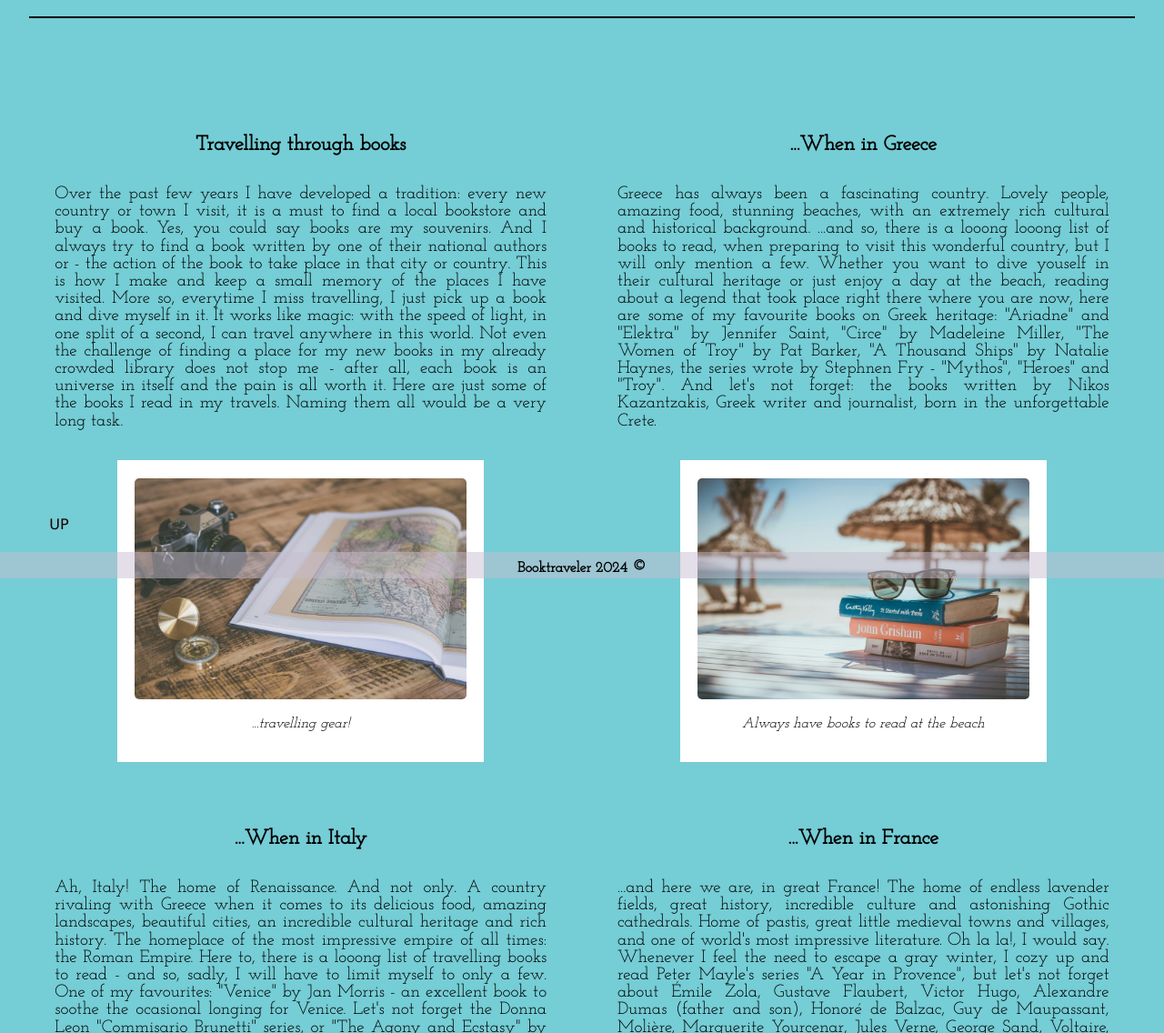
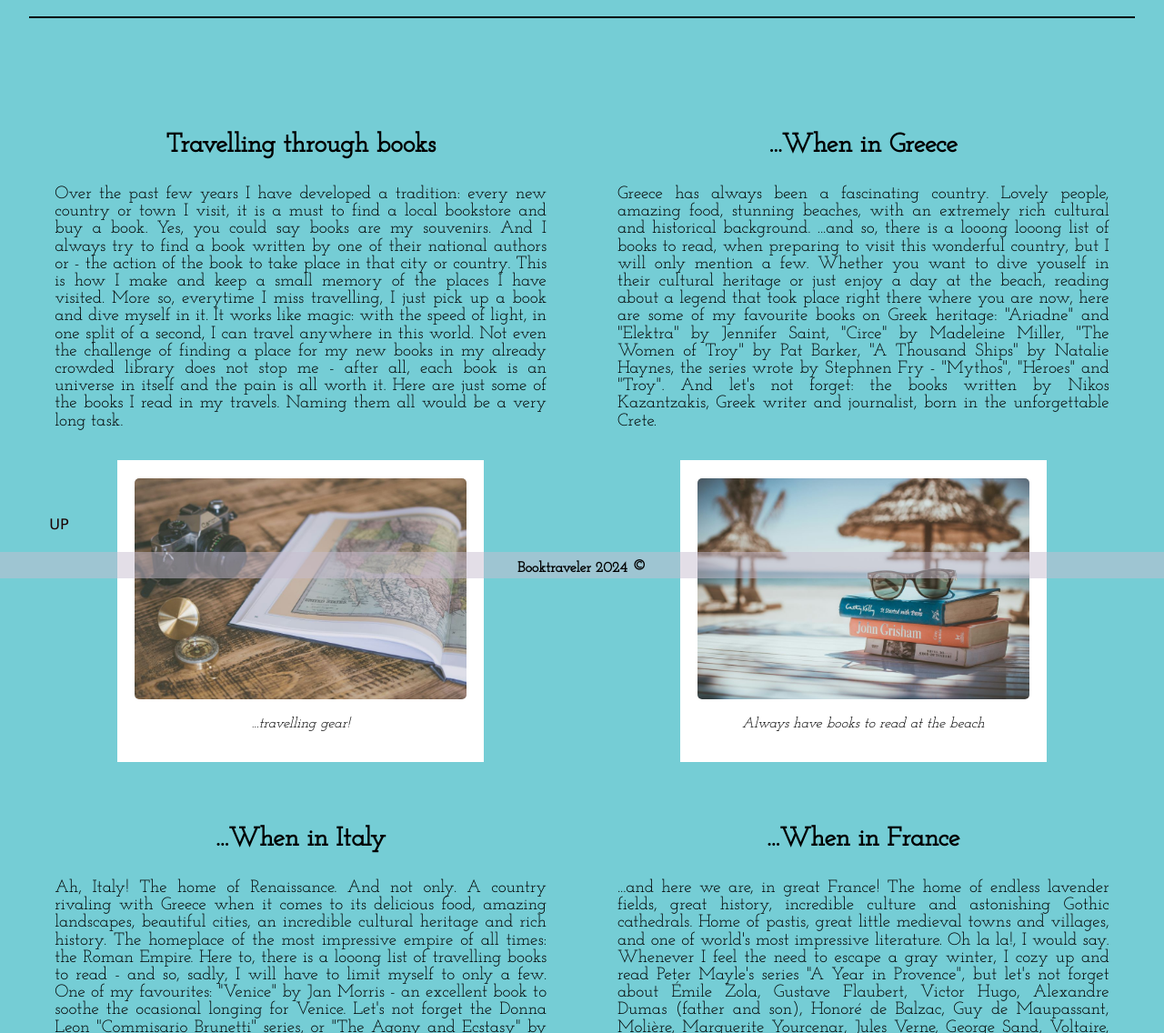
Before and after one commit to LuizaLuiza25/project2.0, a plain HTML site: page Travelandbooks.html in a window 1280 px wide. Shown: the part 164-1300 px from the top of the page at 91% size. Drawn offline with Linux system fonts and the light colour scheme.

Commit message:
Update Travelandbooks.html

```diff
--- a/Travelandbooks.html
+++ b/Travelandbooks.html
@@ -54,13 +54,13 @@
                     <!--FIRST ARTICLE-->
 
                                     <article class="allarticles">
-                                        <h3 class="Titles">Travelling through books</h3>
+                                        <h2 class="Titles">Travelling through books</h2>
                                         <p>Over the past few years I have developed a tradition: every new country or town I visit, it is a must to find a local bookstore and buy a book. Yes, you could say books are my souvenirs. And I always try to find a book written by one of their national authors or - the action of the book to take place in that city or country. This is how I make and keep a small memory of the places I have visited. More so, everytime I miss travelling, I just pick up a book and dive myself in it. It works like magic: with the speed of light, in one split of a second, I can travel anywhere in this world. Not even the challenge of finding a place for my new books in my already crowded library does not stop me - after all, each book is an universe in itself and the pain is all worth it. Here are just some of the books I read in my travels. Naming them all would be a very long task.</p>
                                     </article>
 
                                     <!--SECOND ARTICLE-->
                                     <article class="allarticles">
-                                        <h3 class="Titles">...When in Greece</h3>
+                                        <h2 class="Titles">...When in Greece</h2>
                                         <p>Greece has always been a fascinating country. Lovely people, amazing food, stunning beaches, with an extremely rich cultural and historical background.
                                             ...and so, there is a looong looong list of books to read, when preparing to visit this wonderful country, but I will only mention a few.
                                              Whether you want to dive youself in their cultural heritage or just enjoy a day at the beach, reading about a legend that took place right there where you are now, here are some of my favourite books on Greek heritage: &quot;Ariadne&quot; and &quot;Elektra&quot; by Jennifer Saint, &quot;Circe&quot; by Madeleine Miller, &quot;The Women of Troy&quot; by Pat Barker, &quot;A Thousand Ships&quot; by Natalie Haynes, the series wrote by Stephnen Fry - &quot;Mythos&quot;, &quot;Heroes&quot; and &quot;Troy&quot;. And let's not forget: the books written by Nikos Kazantzakis, Greek writer and journalist, born in the unforgettable Crete. </p>
@@ -85,7 +85,7 @@
                     <!--THIRD ARTICLE-->
 
                     <article class="allarticles">
-                        <h3 class="Titles">...When in Italy</h3>
+                        <h2 class="Titles">...When in Italy</h2>
                         <p>Ah, Italy! The home of Renaissance. And not only. A country rivaling with Greece when it comes to its delicious food, amazing landscapes, beautiful cities, an incredible cultural heritage and rich history. The homeplace of the most impressive empire of all times: the Roman Empire. Here to, there is a looong
                             list of travelling books to read - and so, sadly, I will have to limit myself to only a few. One of my favourites: &quot;Venice&quot; by Jan Morris - an excellent book to soothe the ocasional longing for Venice. Let's not forget the Donna Leon &quot;Commisario Brunetti&quot; series, or &quot;The Agony and Ecstasy&quot; by Irving Stone, all of Umberto Eco's books, the famous &quot;Decameron&quot; written by Boccaccio in the 14th century. The list can go on forever, with Dan Brown's books, or Elena Ferrante's the &quot;Neapolitan&quot; series, Stefania Auci's series about the Florio family of Sicily, the works of Marcus Aurelius, &quot;Meditation&quot;. These are just a few of the travelling books to read when missing or visiting Italy, and rest assure, there are many many more waiting out there to be discovered.</p>
                     </article>
@@ -93,7 +93,7 @@
                     <!--FORTH ARTICLE-->
 
                     <article class="allarticles">
-                        <h3 class="Titles">...When in France</h3>
+                        <h2 class="Titles">...When in France</h2>
                         <p>...and here we are, in great France! The home of endless lavender fields, great history, incredible culture and astonishing Gothic cathedrals.
                             Home of pastis, great little medieval towns and villages, and one of world's most impressive literature. Oh la la!, I would say. Whenever I feel the need to escape a gray winter, I cozy up and read Peter Mayle's series &quot;A Year in Provence&quot;, but let's not forget about &Eacute;mile Zola, Gustave Flaubert, Victor Hugo, Alexandre Dumas (father and son), Honor&eacute; de Balzac, Guy de Maupassant, Moli&egrave;re, Marguerite Yourcenar, Jules Verne, George Sand, Voltaire, Stendhal - to name a few great authors. Fashion lover? Read Edmonde Charles-Roux's &quot;Coco Chanel&quot;, farytale seeker? Well, Antoine de Saint-Exup&eacute;ry's &quot;The Little Prince&quot; is the book for you! Missing Paris? You should read Ernest Hemingway's &quot;A Moveable Feast&quot;. As you can see, this can also become an endless list of great travelling books, a book for every taste there is out there. Still, my favourite past time reading will always be the Provence series by Peter Mayle.
                             </p>
```
